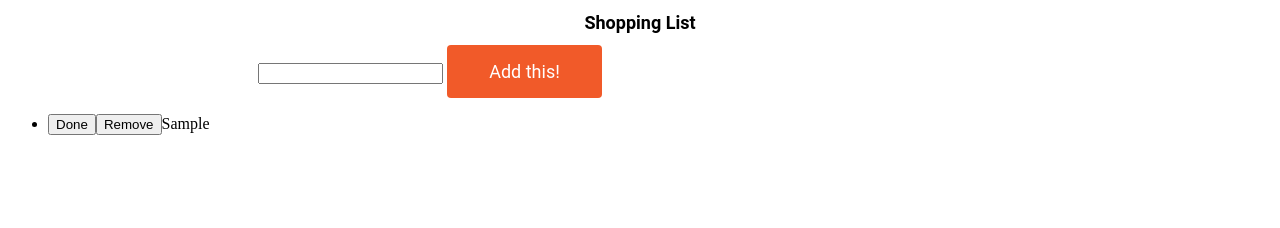
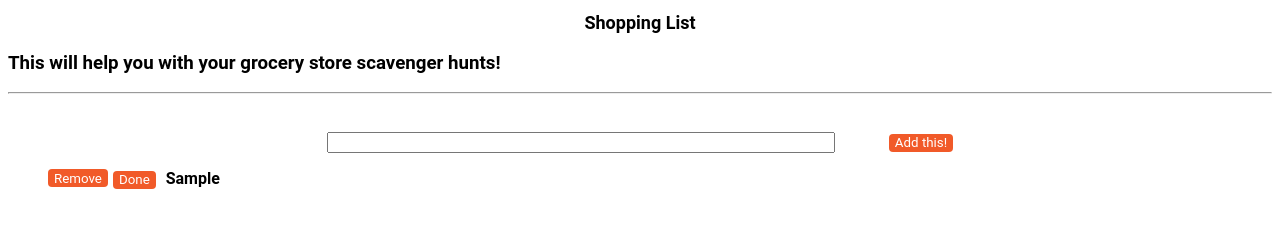
Before and after one commit to zerubabbel/shopping-app, a plain HTML site: page index.html in a window 1280 px wide. Both pictures are taken after typing "Sample" into the empty fields and a click on the button "Add this!". Drawn offline with nearby package versions, Linux system fonts and the light colour scheme.

Commit message:
initial changes

```diff
--- a/css/style.css
+++ b/css/style.css
@@ -1,36 +1,107 @@
 
-nav {text-align: center;}
 
-#list {text-align:center;}
+.list {text-align:center;}
 
 .done {
 	text-decoration: line-through;
 }
 
-.title {
+.title
+ {
     text-align: center;
     font-size: 1.125rem;
     font-family: 'Roboto', sans-serif;
 }
 
-.content {
-   display: inline-block;
+.explanation
+{
+    text-align: left;
+    font-family: 'Roboto', sans-serif;
 }
 
+
 #add-to-list {
-      margin-left: 250px;
+          width: 500px;
+    margin-right: 50px;
 }
-#add-to-list-button{
-    width: 9.688rem;
+
+ul
+{
+list-style-type: none;
+}
+
+#add-to-list-button,
+.remove,
+.item {
+    height:18px;
     background-color: #f15a29;
-    border-color: #f15a29;
     text-shadow: none;
     border-style: none;
     border-radius: 4px;
-    padding: 1rem 1.5rem;
     color: white;
-    font-size: 1.125rem;
     margin: 0 auto;
-    display: inline-block;
     font-family: 'Roboto', sans-serif;
 }
+
+
+
+.content {
+    background-repeat:  no-repeat;
+    background-size: cover;
+    height: 500px;
+    width: 100%;
+    background-position: center bottom;
+    overflow: auto;
+    text-align: center;
+    color: red;
+    position: relative;
+    top: 30px;
+}
+
+
+#add-to-list {
+    top: 100px;
+    left: 0px;
+}
+
+#add-to-list-button{
+    top: 100px;
+}
+
+#add-to-list-button:hover{
+    background-color: red;
+    color: yellow;
+    font-weight: bold;
+}
+.listitems {
+    top: 200px;
+    width: 600px;
+}
+
+.remove {
+    float: left;
+    margin-right: 5px;
+}
+
+.item ,
+.todo,
+.done {
+    text-align: left;
+}
+
+
+header {
+    background-color: white;
+}
+
+
+ul li {
+    color: black;
+    font-weight: bolder;
+    font-family: 'Roboto', sans-serif;
+}
+
+.listItem {
+    position: relative;
+    left: 10px;
+}
--- a/index.html
+++ b/index.html
@@ -2,20 +2,32 @@
 <html lang="en">
 <head>
     <meta charset="UTF-8">
-    <title>Document</title>
+    <title>Shop Away!</title>
         <link href="css/style.css" rel="stylesheet">
         <script src="http://code.jquery.com/jquery.min.js"></script>
         <script src="js/shopping-list.js"></script>
 
 </head>
 <body>
+
+    <header>
     <h1 class="title">Shopping List</h1>
+    <h3 class="explanation">This will help you with your grocery store scavenger hunts!</h3>
+    <hr/>
+    </header>
+
     <div class="content">
         <input id="add-to-list">
         <button id="add-to-list-button">Add this!</button>
+        <ul class="listitems">
+        </ul>
     </div>
-        <ul>
-        </ul>
+
+    <footer>
+
+    </footer>
+
+
 
 
 
--- a/js/shopping-list.js
+++ b/js/shopping-list.js
@@ -6,7 +6,7 @@ $(document).ready(function () {
 
 	$('#add-to-list-button').click(function() {
 
-		$('ul').append('<li class="todo"><button class="item">Done</button><button class="remove">Remove</button>'+ $('input#add-to-list').val() + '</li>');
+		$('ul').append('<li class="todo"><button class="item">Done</button><button class="remove">Remove</button><span class=listItem>'+ $('input#add-to-list').val() + '</span></li>');
 		$('input#add-to-list').val("");
 
 
@@ -15,7 +15,7 @@ $(document).ready(function () {
 
 	$('ul').on('click', '.item', function() {
 		$(this).closest('li').toggleClass('todo done');
-		$(this).remove();
+
 	});
 
 	$('ul').on('click', '.remove', function() {
```
Also changed, not shown: js/javascript.js (deleted, +0 -25 lines).
